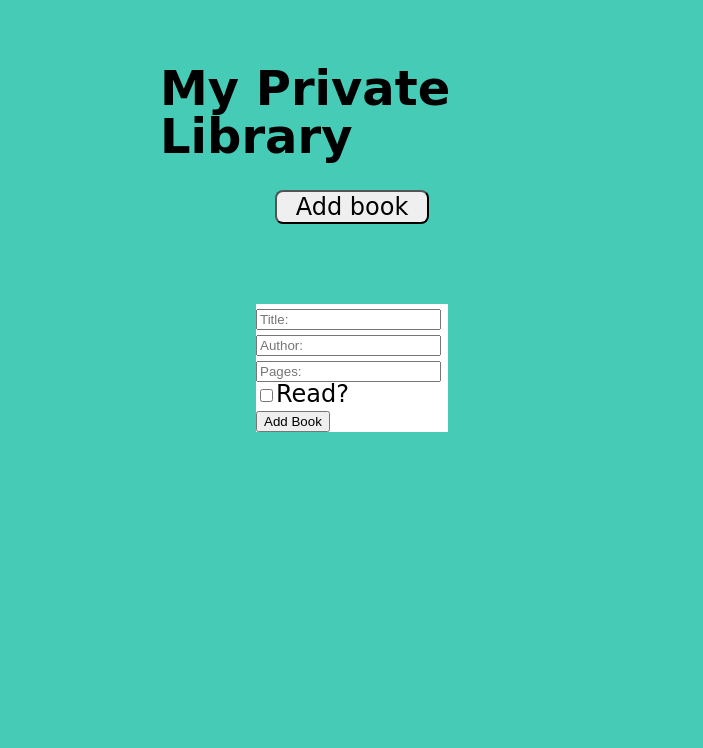
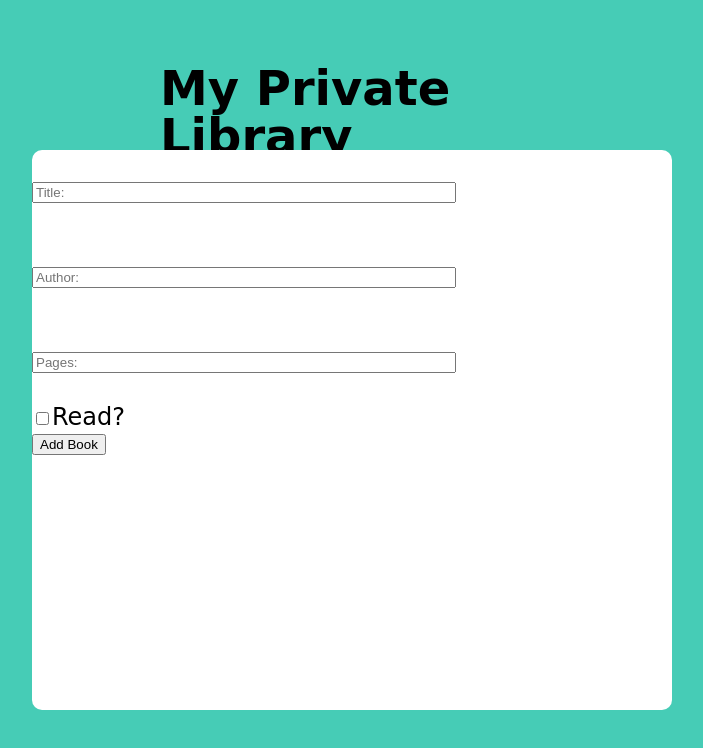
Before and after one commit to Sean-Andrews/Library, a plain HTML site: page Library/index.html in a window 1280 px wide. Both pictures are taken after a click on the button "Add book". Shown: the whole page, without its empty margins (288-991 px from the left). Drawn offline with Linux system fonts and the light colour scheme.

Commit message:
Fix input form display toggle

```diff
--- a/Library/index.html
+++ b/Library/index.html
@@ -8,10 +8,10 @@
 <body>
         <h1 class="title">My Private Library</h1>
         <button id="add-book" type="submit">Add book</button>
-        <form id="input-form" class="hidden">
-            <input type="text" id="title" name="title" placeholder="Title: " required><br>
-            <input type="text" id="author" name="author" placeholder="Author: " required><br>
-            <input type="text" id="pages" name="pages" placeholder="Pages: " required><br>
+        <form class="input-form hidden">
+            <input class="text-field" type="text" id="title" name="title" placeholder="Title: " required><br>
+            <input class="text-field" type="text" id="author" name="author" placeholder="Author: " required><br>
+            <input class="text-field" type="text" id="pages" name="pages" placeholder="Pages: " required><br>
             <input type="checkbox" id="read" name="read" required>Read?<br>
             <input type="submit" id="submit-btn" value="Add Book">
         </form>
--- a/Library/scripts.js
+++ b/Library/scripts.js
@@ -1,6 +1,6 @@
 // Initial Query Selectors
 const addBookBtn = document.querySelector('#add-book');
-const inputForm = document.querySelector('#input-form');
+const inputForm = document.querySelector('.input-form');
 const shelf = document.querySelector('#shelf');
 
 let myLibrary = [];
@@ -26,7 +26,7 @@ function createCard(myLibrary = [], booksList) {
         </div>
         `;
     });
-    inputForm.classList.add('hidden');
+    //inputForm.classList.add('hidden');
 }
 
 function addBookToLibrary(book) {
@@ -46,6 +46,7 @@ function bookInfo(e) {
     };
     myLibrary.push(book);
     createCard(myLibrary, shelf);
+    inputForm.classList.add('hidden');
     // addBookToLibrary(book);
     // displayBooks();
     // inputForm.classList.add('hidden');
@@ -76,9 +77,6 @@ function displayBooks() {
     }
 }
 
-
-
-
 // Event Listeners
 
 addBookBtn.addEventListener('click', (e) => {
--- a/Library/styles.css
+++ b/Library/styles.css
@@ -83,16 +83,26 @@ Title Interface
 Form to add book
 =========================================================*/
 
-#input-form {
+.input-form {
+	display: block;
 	font-size: 2em;
 	background: white;
-	width: 15%;
+	width: 50%;
+	height: 70%;
 	position: absolute;
 	left: 0;
 	right: 0;
-	margin-left: auto;
-	margin-right: auto;
-	margin-top: 50px;
+	bottom: 90px;
+	margin: auto;
+	border-radius: 10px;
+}
+
+.text-field {
+	width: 65%;
+	margin: 5% auto;
+	left: 50;
+	right: 0;
+
 }
 
 .hidden {
```
